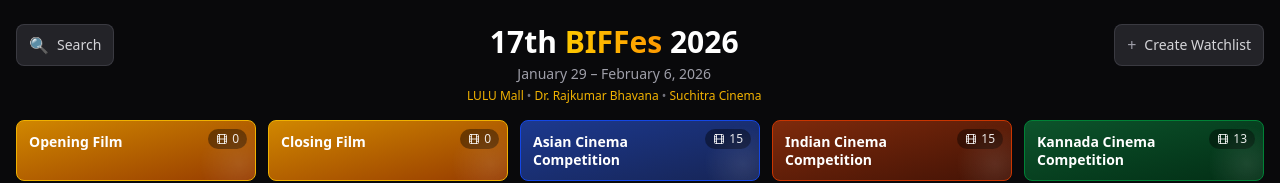
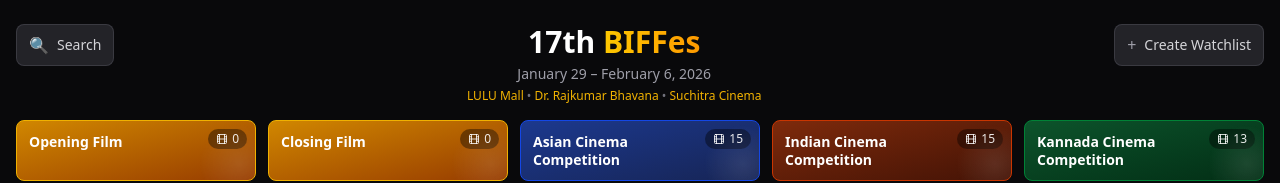
Before and after one commit to psam21/biffes26, a Next.js app: page / in a window 1280 px wide. Shown: the top 183 px of the page. Built offline with nearby package versions, Linux system fonts and the light colour scheme.

Commit message:
chore: Simplify hero title to 17th BIFFes

```diff
--- a/src/app/page.tsx
+++ b/src/app/page.tsx
@@ -449,8 +449,7 @@
                     17th{" "}
                     <span className="text-transparent bg-clip-text bg-gradient-to-r from-yellow-400 to-amber-500">
                       BIFFes
-                    </span>{" "}
-                    2026
+                    </span>
                   </h1>
                   <p className="text-sm text-zinc-400 mt-1">
                     January 29 – February 6, 2026
```
